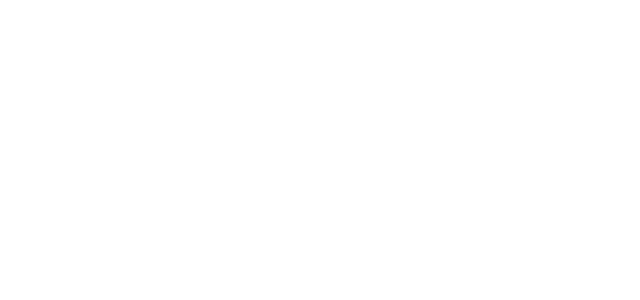
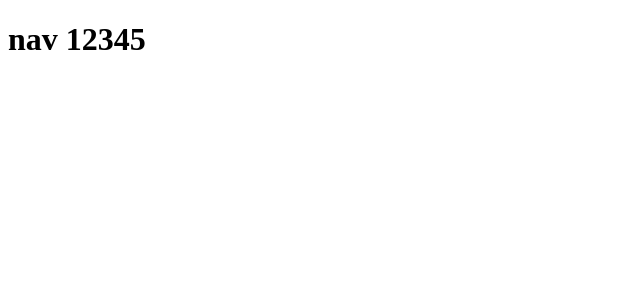
Before and after one commit to Surgithan/React-App, a React (Create React App) app: page / in a window 1280 px wide. Shown: the top 300 px of the page, without its empty margins (0-640 px from the left). Built offline with nearby package versions, Linux system fonts and the light colour scheme.

Commit message:
Commit changes

```diff
--- a/src/App.js
+++ b/src/App.js
@@ -1,9 +1,10 @@
 import React from 'react';
+import Nav from './Components/Nav';
 
 function App() {
   return (
     <div>
-
+      <Nav/>
     </div>
   );
 }
--- a/src/Components/Nav.jsx
+++ b/src/Components/Nav.jsx
@@ -3,7 +3,7 @@
 const Nav = () => {
   return (
     <div>
-        <h1>nav</h1>
+        <h1>nav 12345</h1>
     </div>
   )
 }
```
